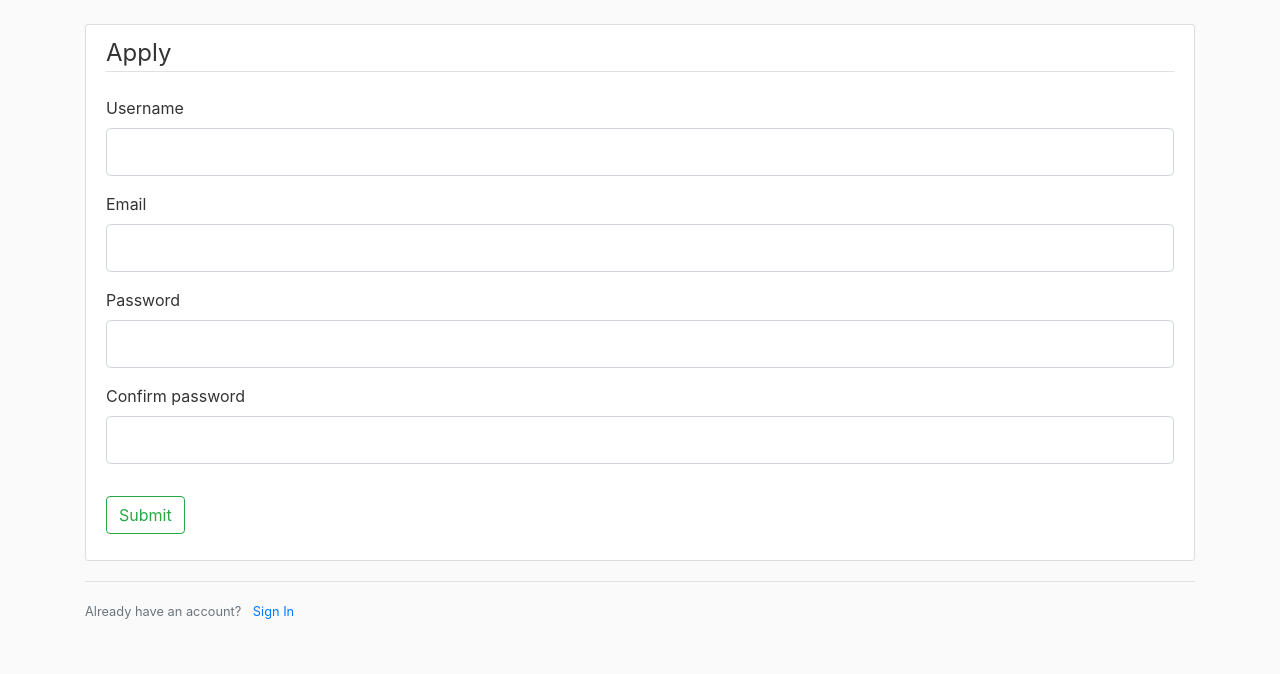
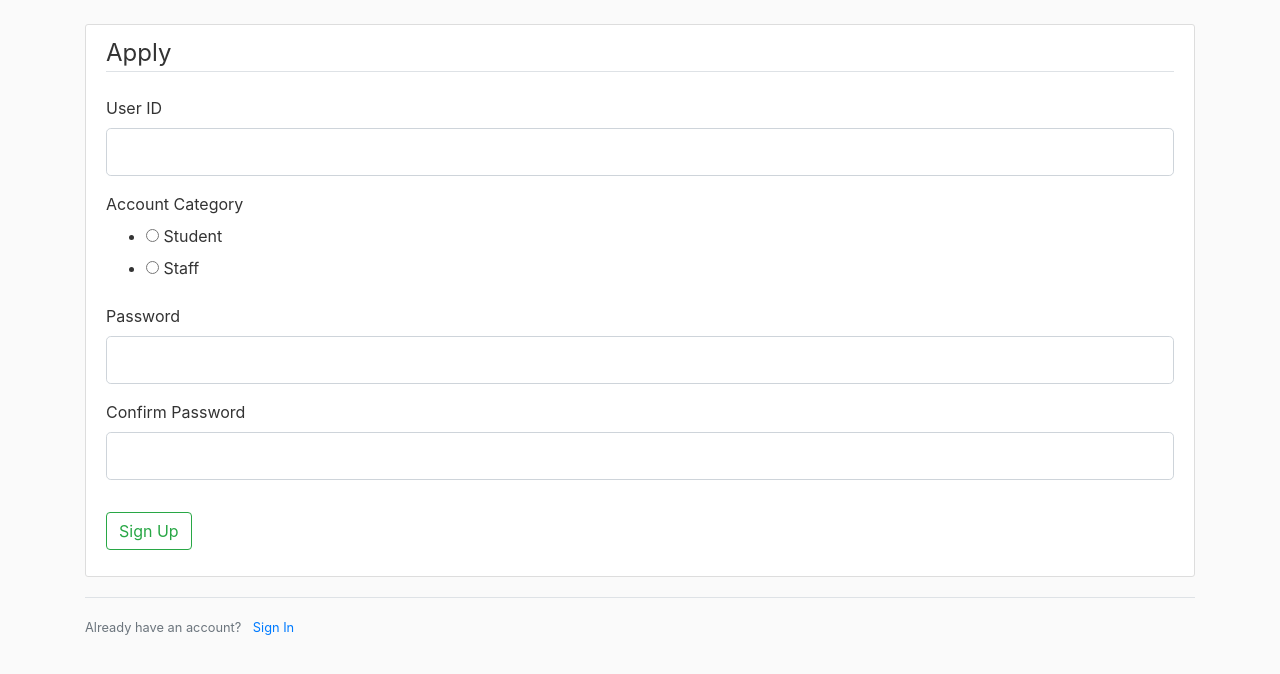
Before and after one commit to jmeyre/UYP, a Flask app: template uyp/templates/apply.html in a window 1280 px wide. Shown: the part 56-730 px from the top of the page. Run offline with Flask 2, Linux system fonts and the light colour scheme; the template is opened without the code that fills it: values that come from a table or form of the project are taken from there, most other values are stand-ins (such as "Sample title", 1, 10 or a date in 2020); form fields are guessed from the names that the template uses; parts of the project's set-up code (start-up, migrations or seed data) failed here and were passed over; some libraries are stand-ins or nearby versions.

Commit message:
Added User class Added support for encrypted passwords Re-added ApplyForm for interface into database. May refactor this form into account creation form for staff.

```diff
--- a/uyp/__init__.py
+++ b/uyp/__init__.py
@@ -1,4 +1,5 @@
 from flask import Flask
+from flask_bcrypt import Bcrypt
 
 app = Flask(__name__)
 
@@ -16,4 +17,6 @@ config = {
 # The name of the database
 DB_NAME = 'ufyp'
 
+bcrypt = Bcrypt(app)
+
 from uyp import routes
--- a/uyp/forms.py
+++ b/uyp/forms.py
@@ -3,14 +3,13 @@ from wtforms import StringField, PasswordField, SubmitField, BooleanField, DateF
     IntegerField
 from wtforms.validators import DataRequired, Length, Email, EqualTo
 
-""" (No need to apply online)
+
 class ApplyForm(FlaskForm):
-    username = StringField('Username', validators=[DataRequired(), Length(min=2, max=20)])
-    email = StringField('Email', validators=[DataRequired(), Email()])
+    user_id = StringField('User ID', validators=[DataRequired(), Length(min=11, max=11)])
+    category = RadioField('Account Category', choices=[('Student', 'Student'), ('Staff', 'Staff')])
     password = PasswordField('Password', validators=[DataRequired()])
     confirm_password = PasswordField('Confirm Password', validators=[DataRequired(), EqualTo('password')])
     submit = SubmitField('Sign Up')
-"""
 
 
 class LoginForm(FlaskForm):
--- a/uyp/templates/apply.html
+++ b/uyp/templates/apply.html
@@ -6,31 +6,22 @@
             <fieldset class="form-group">
                 <legend class="border-bottom mb-4">Apply</legend>
                 <div class="form-group">
-                    {{ form.username.label(class="form-control-label") }}
+                    {{ form.user_id.label(class="form-control-label") }}
 
-                    {% if form.username.errors %}
-                        {{ form.username(class="form-control form-control-lg is-invalid") }}
+                    {% if form.user_id.errors %}
+                        {{ form.user_id(class="form-control form-control-lg is-invalid") }}
                         <div class="invalid-feedback">
-                            {% for error in form.username.errors %}
+                            {% for error in form.user_id.errors %}
                                 <span>{{ error }}</span>
                             {% endfor %}
                         </div>
                     {% else %}
-                        {{ form.username(class="form-control form-control-lg") }}
+                        {{ form.user_id(class="form-control form-control-lg") }}
                     {% endif %}
                 </div>
                 <div class="form-group">
-                    {{ form.email.label(class="form-control-label") }}
-                    {% if form.email.errors %}
-                        {{ form.email(class="form-control form-control-lg is-invalid") }}
-                        <div class="invalid-feedback">
-                            {% for error in form.email.errors %}
-                                <span>{{ error }}</span>
-                            {% endfor %}
-                        </div>
-                    {% else %}
-                        {{ form.email(class="form-control form-control-lg") }}
-                    {% endif %}
+                    {{ form.category.label(class="form-control-label") }}
+                    {{ form.category(class="radio") }}
                 </div>
                 <div class="form-group">
                     {{ form.password.label(class="form-control-label") }}
@@ -60,8 +51,8 @@
                 </div>
             </fieldset>
             <div class="form-group">
-                    {{ form.submit(class="btn btn-outline-success") }}
-                </div>
+                {{ form.submit(class="btn btn-outline-success") }}
+            </div>
         </form>
     </div>
     <div class="border-top pt-3">
```
Also changed, not shown: uyp/models.py (+10 -1 lines), uyp/routes.py (+8 -7 lines).
